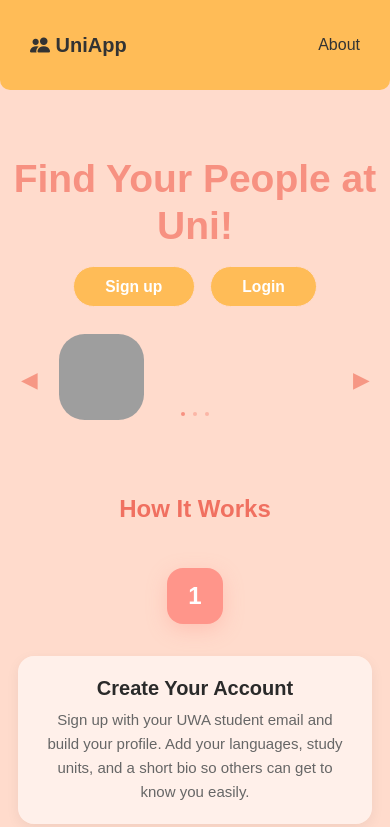
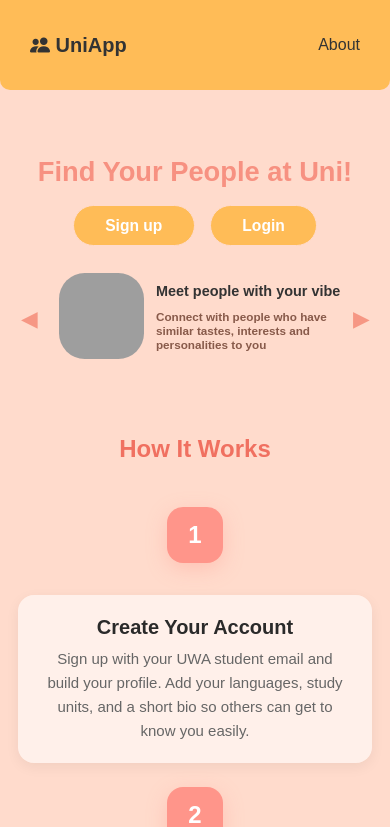
Before and after one commit to TomTran11/CITS3403_AGILE_WEB, a Flask app: page / in a window 390 px wide. Shown: the top 827 px of the page. Run offline with Flask 3, Linux system fonts and the light colour scheme; grey boxes are pictures that could not be loaded.

Commit message:
fixed landing page carousel responsiveness and replaced image

```diff
--- a/web/static/css/base.css
+++ b/web/static/css/base.css
@@ -112,6 +112,7 @@ body {
 .carousel-inner {
     width: 100%;
     height: 87.4%;
+
     box-sizing: border-box;
     text-align: left;
     overflow: show;
@@ -125,17 +126,16 @@ body {
     border-radius: 30%;
     width: 22vw;
     height: 22vw;
+    max-height: 100%;
     margin-left: 15%;
     margin-top: 5%;
 }
 
 .carousel-text {
-    margin: 4vw;
-    margin-top: 10vw;
-    line-height: 3vw;
+    margin: 3vw;
+    margin-top: 8vw;
+    line-height: 3.5vw;
     display: inline-block;
-    color: #333;
-    font-weight: bold;
 }
 
 
--- a/web/static/css/landing_page.css
+++ b/web/static/css/landing_page.css
@@ -6,12 +6,23 @@ h1{
 }
 
 h2{
-    font-size: 3vw
+    font-size: 3.7vw;
+    font-weight: bolder;
 }
 
 
 h5{
-    font-size: 1.75vw
+    font-size: 3vw;
+    font-weight: bold;
+    color: #885a4a;
+}
+
+.carousel.pointer-event {
+  touch-action: none;
+}
+
+.body{
+    flex-direction: none;
 }
 
 
@@ -138,9 +149,7 @@ h5{
 /*Landing Page Responsiveness*/
 /* Tablet & smaller (≤ 1024px) */
 @media (max-width: 1024px) {
-    h1 { font-size: 6vw; }
-    h2 { font-size: 4vw; }
-    h5 { font-size: 2.2vw; }
+    h1 { font-size: 5.5vw; }
     .how-it-works { max-width: 720px; padding: 0 32px; gap: 32px; }
     .how-title { font-size: 30px; }
     .how-cta-text { font-size: 24px; }
@@ -148,9 +157,7 @@ h5{
 
 /* Small tablet / large mobile (≤ 768px) */
 @media (max-width: 768px) {
-    h1 { font-size: 8vw; }
-    h2 { font-size: 5vw; }
-    h5 { font-size: 3vw; }
+    h1 { font-size: 6vw; }
     .landing .btn {
         font-size: 2.5vw;
         padding: 1.5vw 6vw;
@@ -165,9 +172,7 @@ h5{
 
 /* Mobile (≤ 560px) */
 @media (max-width: 560px) {
-    h1 { font-size: 10vw; }
-    h2 { font-size: 6vw; }
-    h5 { font-size: 4vw; }
+    h1 { font-size: 7vw; }
     .landing .btn {
         font-size: 4vw;
         padding: 2vw 8vw;
@@ -187,12 +192,19 @@ h5{
 
 /* Tiny mobile (≤ 360px) */
 @media (max-width: 360px) {
-    h1 { font-size: 12vw; }
-    h2 { font-size: 7vw; }
-    h5 { font-size: 4.5vw; }
+    h1 { font-size: 10vw; }
+    h2{
+        font-size: 5.5vw
+    }
+    h5{
+        font-size: 4.3vw
+    }
+
     .how-it-works { padding: 0 14px; }
     .how-title { font-size: 22px; }
     .how-number { width: 48px; height: 48px; min-width: 48px; font-size: 20px; }
     .how-cta-text { font-size: 18px; }
-    .how-cta-btn { font-size: 13px; padding: 10px 24px; }
+    .how-cta-btn { font-size: 13px; padding: 10px 24px;}
+    .carousel-image {width: 0;}
+    .carousel-text { line-height: 4vw; margin-left: 1vw; margin-bottom: 3vw}
 }
--- a/web/templates/main/landing_page.html
+++ b/web/templates/main/landing_page.html
@@ -20,42 +20,37 @@
 
 
     <!-- CAROUSEL -->
-    <div id="advertCarousel" class="carousel slide loop animation" data-ride="carousel" style="width: 100vw;
+    <div id="advertCarousel" class="carousel slide loop animation" data-ride="#advertCarousel" style="width: 100vw;
     height: 31vw;">
 
-      <ol class="carousel-indicators">
-        <li data-target="#advertCarousel" data-slide-to="0" class="active"></li>
-        <li data-target="#advertCarousel" data-slide-to="1"></li>
-        <li data-target="#advertCarousel" data-slide-to="2"></li>
-      </ol>
 
       <div class="carousel-inner">
         <div class="carousel-item active">
           <img class="carousel-image" src="https://images.unsplash.com/photo-1691605085147-646fd8059b6d?q=80&w=987&auto=format&fit=crop&ixlib=rb-4.1.0&ixid=M3wxMjA3fDB8MHxwaG90by1wYWdlfHx8fGVufDB8fHx8fA%3D%3D">
           <h2 class="carousel-text">Meet people with your vibe</h2>
-          <h5 class="carousel-text" style=" margin-top: 0px">Connect with people who have the similar tastes,<br>interests and personalities to you</h5>
+          <h5 class="carousel-text" style=" margin-top: 0px">Connect with people who have<br>similar tastes, interests and<br>personalities to you</h5>
         </div>
 
         <div class="carousel-item">
-          <img class="carousel-image" src="https://plus.unsplash.com/premium_photo-1691844987988-15611f4fba45?q=80&w=987&auto=format&fit=crop&ixlib=rb-4.1.0&ixid=M3wxMjA3fDB8MHxwaG90by1wYWdlfHx8fGVufDB8fHx8fA%3D%3D">
+          <img class="carousel-image" src="https://images.unsplash.com/photo-1571260898218-97850999cc7e?q=80&w=1740&auto=format&fit=crop&ixlib=rb-4.1.0&ixid=M3wxMjA3fDB8MHxwaG90by1wYWdlfHx8fGVufDB8fHx8fA%3D%3D">
           <h2 class="carousel-text">Find study buddies</h2>
-          <h5 class="carousel-text" style=" margin-top: 0px">Take quizzes to be matched with people in your<br>units with <i>your</i> study habits</h5>
+          <h5 class="carousel-text" style=" margin-top: 0px">Take quizzes to be matched with<br> people in your units with<br><i>your</i> study habits</h5>
         </div>
 
         <div class="carousel-item">
           <img class="carousel-image" src="https://images.unsplash.com/photo-1592753054398-9fa298d40e85?q=80&w=1065&auto=format&fit=crop&ixlib=rb-4.1.0&ixid=M3wxMjA3fDB8MHxwaG90by1wYWdlfHx8fGVufDB8fHx8fA%3D%3D">
           <h2 class="carousel-text">Take it offline</h2>
-          <h5 class="carousel-text" style=" margin-top: 0px">Share socials with people you connect with<br>and make new friends at uni</h5>
+          <h5 class="carousel-text" style=" margin-top: 0px">Share socials with people you<br>connect with and make new<br>friends at uni</h5>
         </div>
 
       </div>
 
-      <a class="carousel-control-prev" href="#advertCarousel" role="button" data-slide="prev">
+      <a class="carousel-control-prev" role="button" data-slide="prev">
         <span class="carousel-control-prev-icon" aria-hidden="true"></span>
         <span class="sr-only">Previous</span>
       </a>
 
-      <a class="carousel-control-next" href="#advertCarousel" role="button" data-slide="next">
+      <a class="carousel-control-next" role="button" data-slide="next">
         <span class="carousel-control-next-icon" aria-hidden="true"></span>
         <span class="sr-only">Next</span>
       </a>
```
